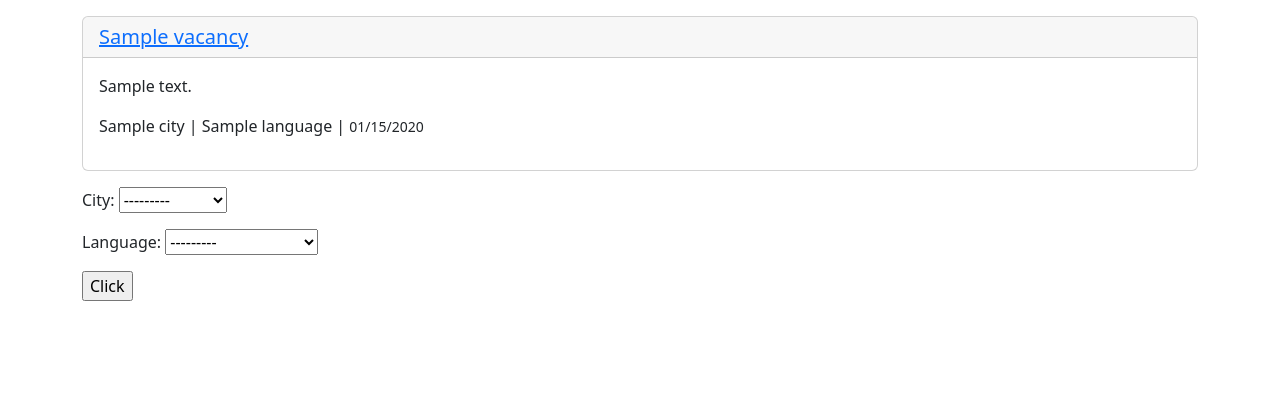
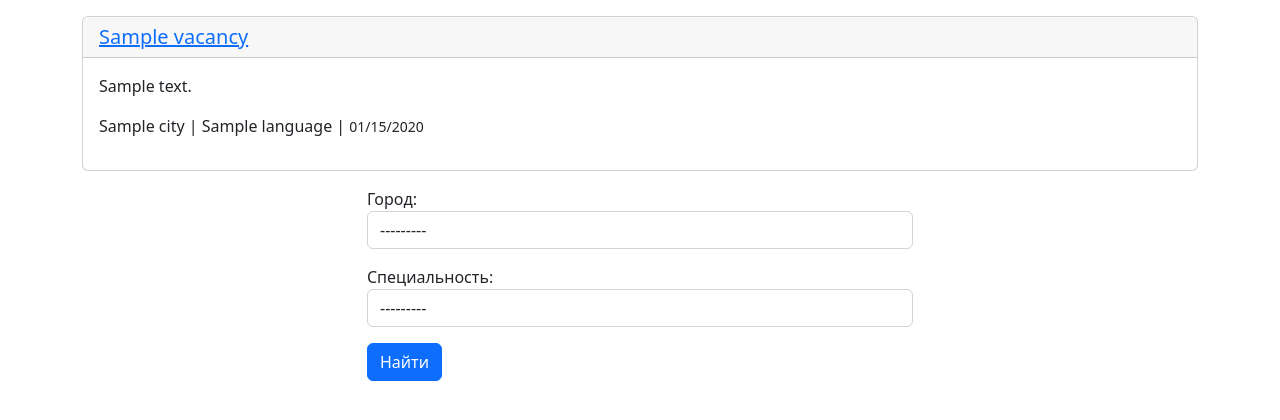
Before and after one commit to akhmialev/jobs_parsing_django, a Django app: template scraping/templates/scraping/home.html in a window 1280 px wide. Shown: the part 56-476 px from the top of the page. Run offline with Django 3.2, Linux system fonts and the light colour scheme; tables that the repository leaves empty hold one stand-in row (values such as "Sample post"); the template is opened without the code that fills it: values that come from a table or form of the project are taken from there, most other values are stand-ins (such as "Sample title", 1, 10 or a date in 2020).

Commit message:
finish home.html

```diff
--- a/scraping/forms.py
+++ b/scraping/forms.py
@@ -3,5 +3,7 @@ from .models import City, Language
 
 
 class FindForm(forms.Form):
-    city = forms.ModelChoiceField(queryset=City.objects.all())
-    language = forms.ModelChoiceField(queryset=Language.objects.all())
+    city = forms.ModelChoiceField(queryset=City.objects.all(), to_field_name='slug', required=False,
+                                  widget=forms.Select(attrs={'class': 'form-control'}), label='Город')
+    language = forms.ModelChoiceField(queryset=Language.objects.all(), to_field_name='slug', required=False,
+                                      widget=forms.Select(attrs={'class': 'form-control'}), label='Специальность')
--- a/scraping/templates/scraping/home.html
+++ b/scraping/templates/scraping/home.html
@@ -11,10 +11,22 @@
         <p>{{ v.city.name }} | {{ v.language.name }} | <small>{{ v.timestamp|date:"SHORT_DATE_FORMAT" }}</small></p>
     </div>
 </div>
+{% empty %}
+<div class="row">
+        <div class="col-md-6 mx-auto">
+        <h3>По вашему запросу ничего не найдено.</h3>
+    </div>
+</div>
+
 {% endfor %}
 
-<form method="get" action="">
-    {{ form.as_p }}
-    <input type="submit" value="Click">
-</form>
+
+<div class="row">
+    <div class="col-md-6 mx-auto">
+        <form method="get" action="">
+            {{ form.as_p }}
+            <button type="submit" class="btn btn-primary">Найти</button>
+        </form>
+    </div>
+</div>
 {% endblock %}
--- a/scraping/views.py
+++ b/scraping/views.py
@@ -7,7 +7,7 @@ def home_view(request):
     form = FindForm()
     city = request.GET.get('city')
     language = request.GET.get('language')
-
+    vacancy = {}
     if city or language:
         _filter = {}
         if city:
@@ -16,6 +16,7 @@ def home_view(request):
             _filter['language__slug'] = language
 
         vacancy = Vacancy.objects.filter(**_filter)
+
     title = 'home'
     context = {
         'vacancy': vacancy,
--- a/scraping_service/urls.py
+++ b/scraping_service/urls.py
@@ -19,5 +19,5 @@ from scraping.views import home_view
 
 urlpatterns = [
     path('admin/', admin.site.urls),
-    path('home/', home_view),
+    path('home/', home_view, name='home'),
 ]
--- a/templates/base.html
+++ b/templates/base.html
@@ -18,7 +18,7 @@
         <div class="collapse navbar-collapse" id="navbarNav">
             <ul class="navbar-nav">
                 <li class="nav-item">
-                    <a class="nav-link active" aria-current="page" href="#">Home</a>
+                    <a class="nav-link active" aria-current="page" href="{% url 'home' %}">Home</a>
                 </li>
                 <li class="nav-item">
                     <a class="nav-link" href="#">Features</a>
```
